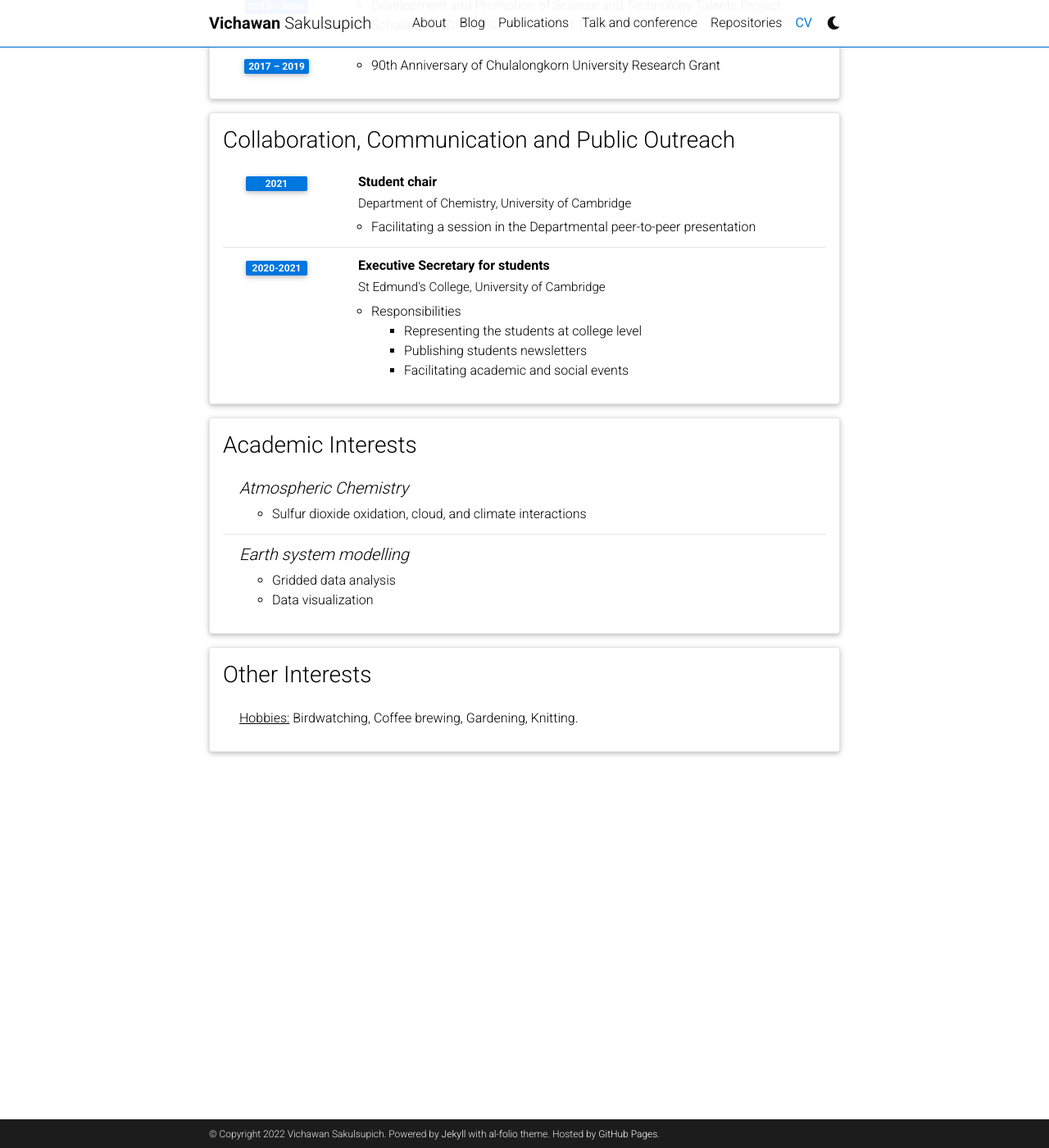
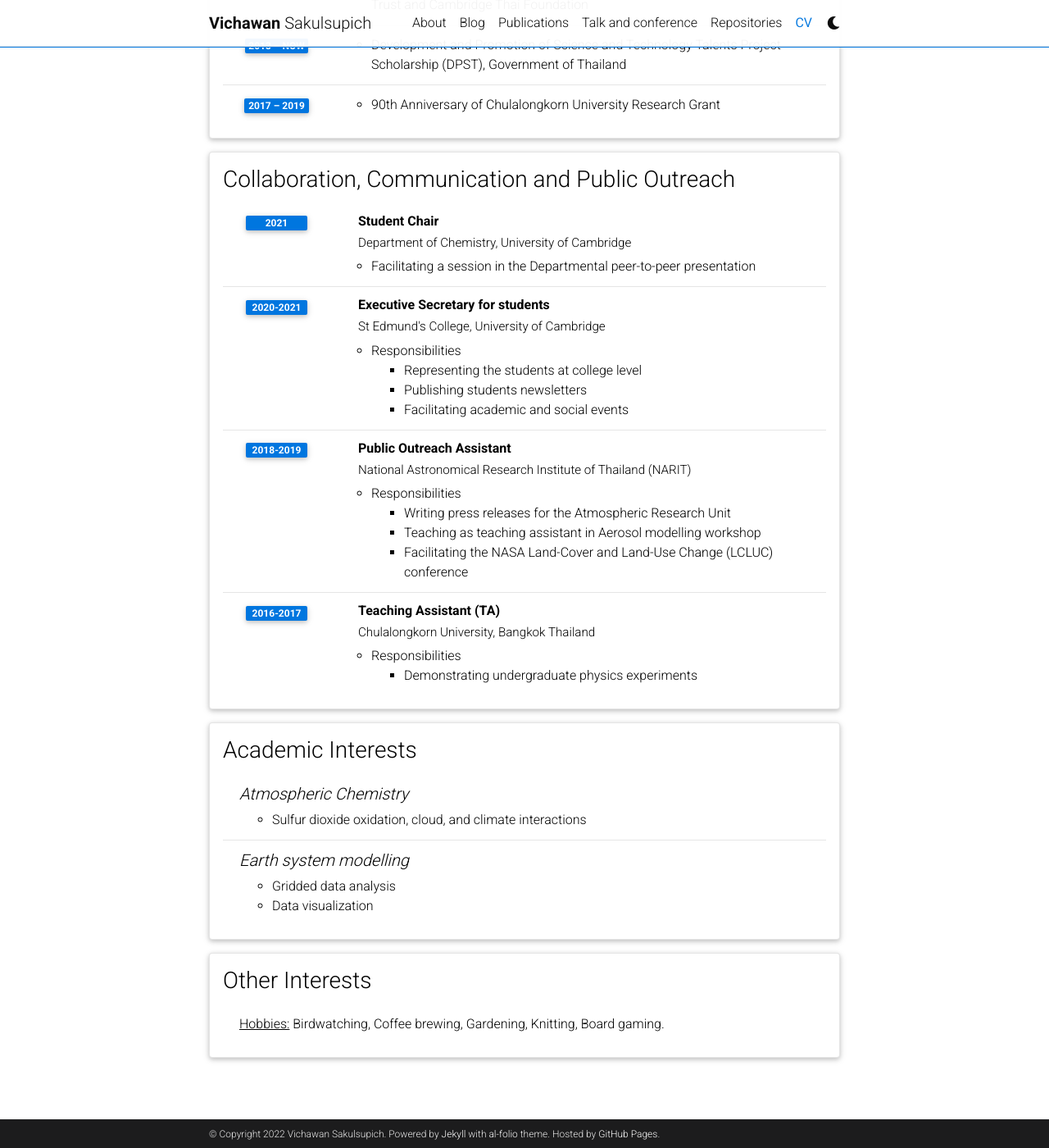
Before and after one commit to vichawans/vichawans.github.io, a Jekyll site: the page built from _pages/cv.md, in a window 1280 px wide and 1400 px high, scrolled down 1360 px. Shown: the whole window at 82% size. Built offline with Jekyll 4.4.1, drawn with Linux system fonts in a browser that asks for light colours; comment, search, counter and statistics services are not loaded; a style sheet for code colours, icons or effects is not loaded; some of the changed text lies outside the part shown.

Commit message:
Update cv.yml

```diff
--- a/_data/cv.yml
+++ b/_data/cv.yml
@@ -43,6 +43,7 @@
           contents:
             - Maintain air quality database
             - Conduct own research on urban air quality over Bangkok metropolitan area
+            - Lead a research on “Handling Missing Observation Data Using Principal Component Analysis”
         - (Supervisor) Dr Ronald Macatangay
 
 - title: Awards
@@ -61,7 +62,7 @@
 - title: Collaboration, Communication and Public Outreach
   type: time_table
   contents:
-    - title: Student chair
+    - title: Student Chair
       institution: Department of Chemistry, University of Cambridge
       year: 2021
       description:
@@ -77,6 +78,24 @@
             - Publishing students newsletters
             - Facilitating academic and social events
 
+    - title: Public Outreach Assistant
+      institution: National Astronomical Research Institute of Thailand (NARIT)
+      year: 2018-2019
+      description:
+        - title: Responsibilities
+          contents:
+            - Writing press releases for the Atmospheric Research Unit
+            - Teaching as teaching assistant in Aerosol modelling workshop
+            - Facilitating the NASA Land-Cover and Land-Use Change (LCLUC) conference
+
+    - title: Teaching Assistant (TA)
+      institution: Chulalongkorn University, Bangkok Thailand
+      year: 2016-2017
+      description:
+        - title: Responsibilities
+          contents:
+            - Demonstrating undergraduate physics experiments
+
 - title: Academic Interests
   type: nested_list
   contents:
@@ -91,4 +110,4 @@
 - title: Other Interests
   type: list
   contents:
-    - <u>Hobbies:</u> Birdwatching, Coffee brewing, Gardening, Knitting.
+    - <u>Hobbies:</u> Birdwatching, Coffee brewing, Gardening, Knitting, Board gaming.
```
